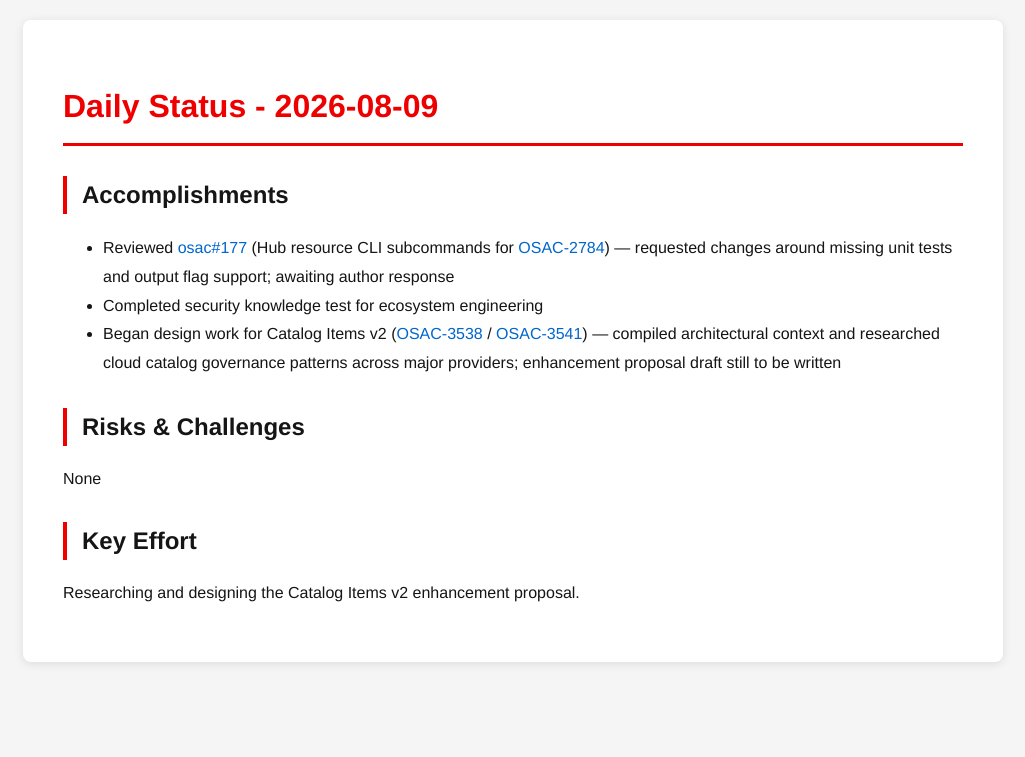
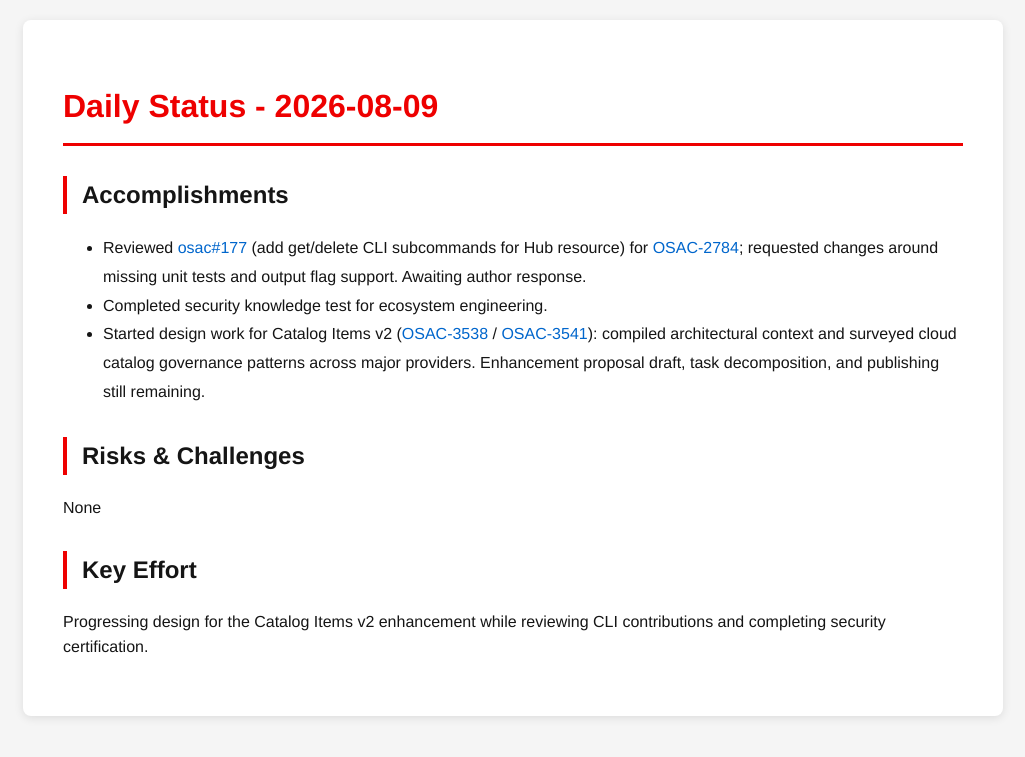
Before and after one commit to tzvatot/daily-status, a Jekyll site: the page built from 2026-08-09.md, in a window 1280 px wide. Shown: the top 757 px of the page, without its empty margins (127-1152 px from the left). Built offline with Jekyll 4.4.1, drawn with Linux system fonts in a browser that asks for light colours.

Commit message:
Daily status update - 2026-08-09

```diff
--- a/2026-08-09.md
+++ b/2026-08-09.md
@@ -7,12 +7,12 @@
 # Daily Status - 2026-08-09
 
 ## Accomplishments
-- Reviewed [osac#177](https://github.com/osac-project/osac/pull/177) (Hub resource CLI subcommands for [OSAC-2784](https://redhat.atlassian.net/browse/OSAC-2784)) — requested changes around missing unit tests and output flag support; awaiting author response
-- Completed security knowledge test for ecosystem engineering
-- Began design work for Catalog Items v2 ([OSAC-3538](https://redhat.atlassian.net/browse/OSAC-3538) / [OSAC-3541](https://redhat.atlassian.net/browse/OSAC-3541)) — compiled architectural context and researched cloud catalog governance patterns across major providers; enhancement proposal draft still to be written
+- Reviewed [osac#177](https://github.com/osac-project/osac/pull/177) (add get/delete CLI subcommands for Hub resource) for [OSAC-2784](https://redhat.atlassian.net/browse/OSAC-2784); requested changes around missing unit tests and output flag support. Awaiting author response.
+- Completed security knowledge test for ecosystem engineering.
+- Started design work for Catalog Items v2 ([OSAC-3538](https://redhat.atlassian.net/browse/OSAC-3538) / [OSAC-3541](https://redhat.atlassian.net/browse/OSAC-3541)): compiled architectural context and surveyed cloud catalog governance patterns across major providers. Enhancement proposal draft, task decomposition, and publishing still remaining.
 
 ## Risks & Challenges
 None
 
 ## Key Effort
-Researching and designing the Catalog Items v2 enhancement proposal.
+Progressing design for the Catalog Items v2 enhancement while reviewing CLI contributions and completing security certification.
```
